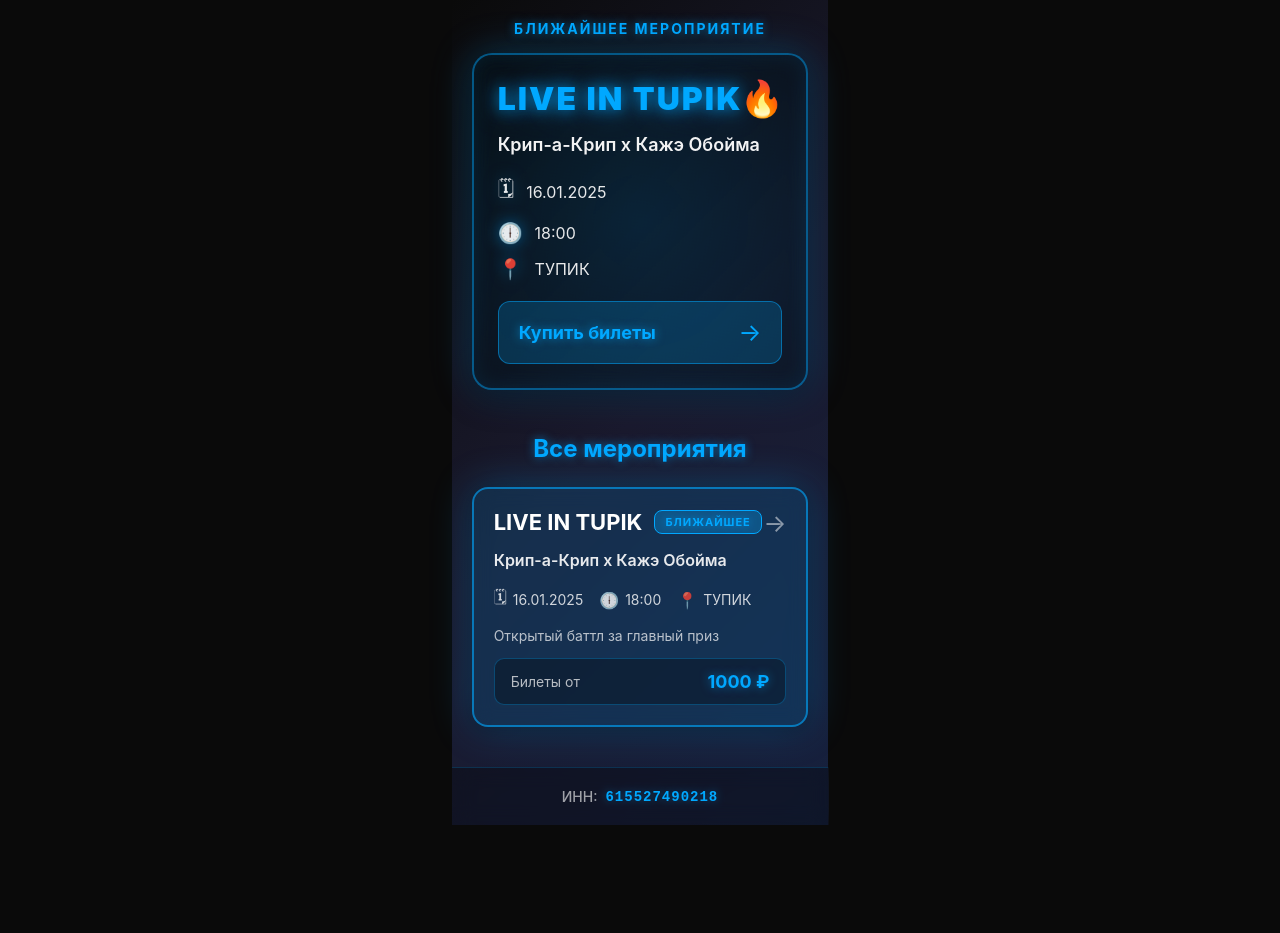
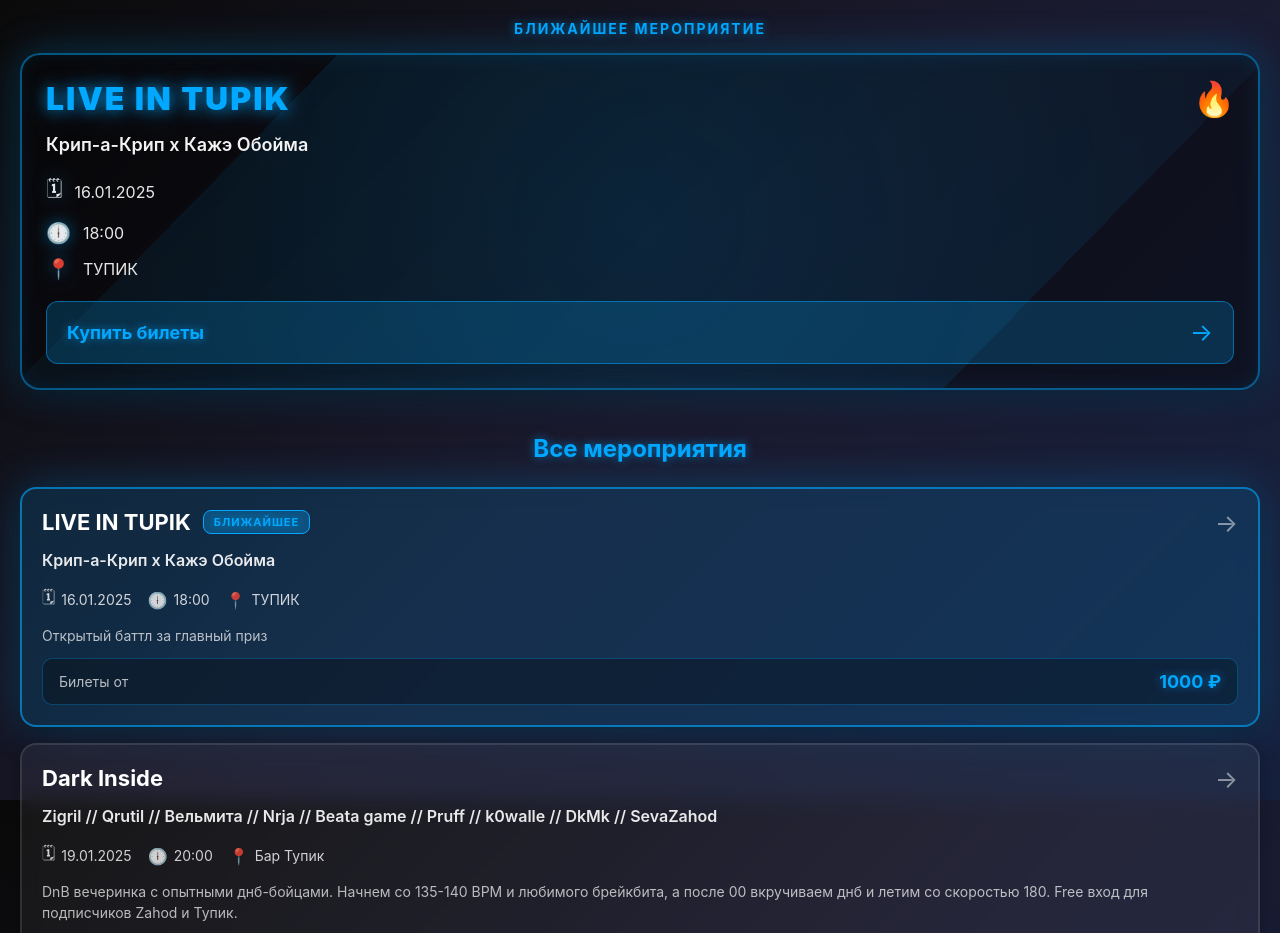
Before and after one commit to overlynxxx/ticket_story, a React (Vite) app: page / in a window 1280 px wide. Shown: the top 933 px of the page. Before the commit the page ends 825 px from the top, so only its background shows below. Built offline with nearby package versions, Linux system fonts and the light colour scheme.

Commit message:
Update: убран ИНН со страницы билетов, добавлено мероприятие Dark Inside DnB вечеринка

```diff
--- a/config/tickets.json
+++ b/config/tickets.json
@@ -52,6 +52,40 @@
           "available": true
         }
       ]
+    },
+    {
+      "id": "dnb-dark-inside-2025-01-19",
+      "name": "Dark Inside",
+      "artists": "Zigril // Qrutil // Вельмита // Nrja // Beata game // Pruff // k0walle // DkMk // SevaZahod",
+      "date": "2025-01-19",
+      "time": "20:00",
+      "endTime": "06:00",
+      "venue": "Бар Тупик",
+      "address": "СПб, Мельничная 4В",
+      "description": "DnB вечеринка с опытными днб-бойцами. Начнем со 135-140 BPM и любимого брейкбита, а после 00 вкручиваем днб и летим со скоростью 180. Free вход для подписчиков Zahod и Тупик.",
+      "ticketCategories": [
+        {
+          "id": "free",
+          "name": "Free вход",
+          "price": 0,
+          "description": "Для подписчиков Zahod и Тупик",
+          "available": true
+        },
+        {
+          "id": "standard",
+          "name": "Стандарт",
+          "price": 500,
+          "description": "Вход на вечеринку",
+          "available": true
+        },
+        {
+          "id": "vip",
+          "name": "VIP",
+          "price": 1000,
+          "description": "VIP зона",
+          "available": true
+        }
+      ]
     }
   ],
   "yookassa": {
--- a/src/pages/TicketView.jsx
+++ b/src/pages/TicketView.jsx
@@ -1,7 +1,6 @@
 import { useEffect, useState } from 'react'
 import { useParams, useSearchParams } from 'react-router-dom'
 import { QRCodeSVG } from 'qrcode.react'
-import Footer from '../components/Footer'
 import './TicketView.css'
 
 function TicketView({ webApp, config }) {
@@ -50,7 +49,6 @@ function TicketView({ webApp, config }) {
     return (
       <div className="error-container">
         <p>Мероприятие не найдено</p>
-        <Footer />
       </div>
     )
   }
@@ -59,7 +57,6 @@ function TicketView({ webApp, config }) {
     return (
       <div className="error-container">
         <p>Билет не найден</p>
-        <Footer />
       </div>
     )
   }
@@ -125,7 +122,6 @@ function TicketView({ webApp, config }) {
           </p>
         </div>
       </div>
-      <Footer />
     </div>
   )
 }
```
